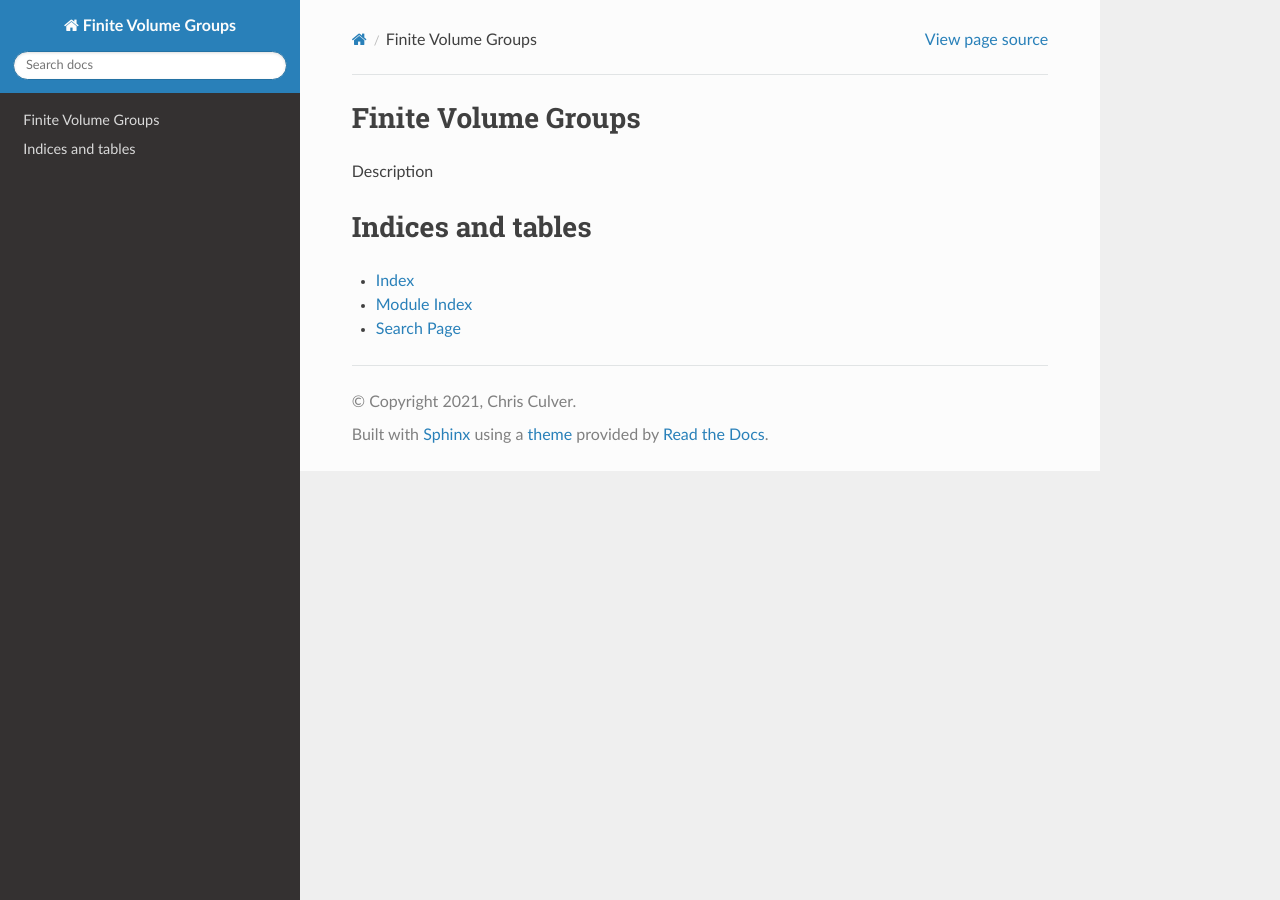
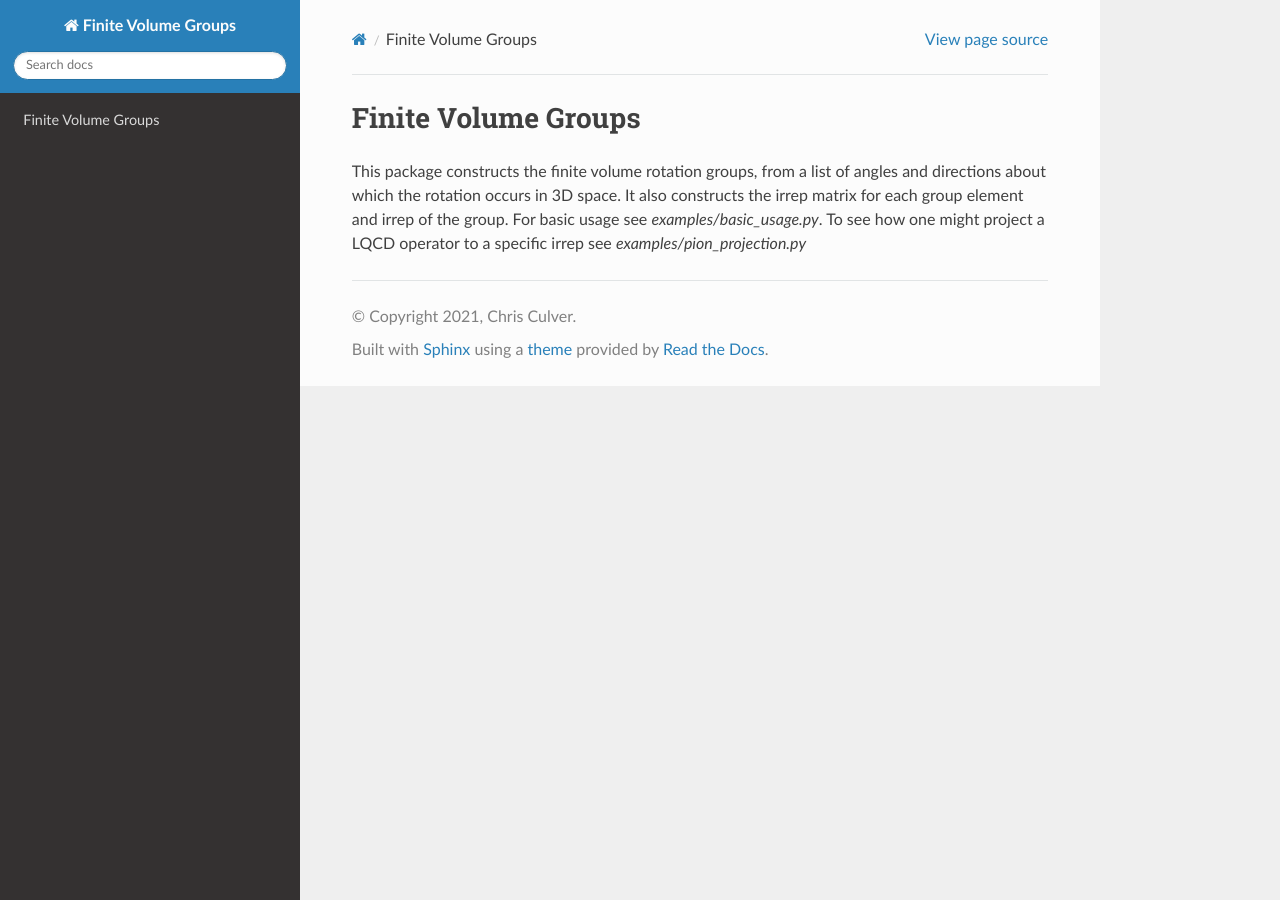
Before and after one commit to chrisculver/FiniteVolumeGroups, a Sphinx documentation site: the page built from docs/index.rst, in a window 1280 px wide. Built offline with Sphinx 7.4.7 and the Read the Docs theme 2.0.0, drawn with Linux system fonts in a browser that asks for light colours.

Commit message:
Better readme, starting documentation but want to link to examples.

```diff
--- a/docs/index.rst
+++ b/docs/index.rst
@@ -6,19 +6,8 @@
 Finite Volume Groups
 ====================
 
-Description
-
-.. toctree::
-   :maxdepth: 2
-   :caption: User Guide
-
-
-
-
-
-Indices and tables
-==================
-
-* :ref:`genindex`
-* :ref:`modindex`
-* :ref:`search`
+This package constructs the finite volume rotation groups, from a list of
+angles and directions about which the rotation occurs in 3D space.  It also
+constructs the irrep matrix for each group element and irrep of the group.  For
+basic usage see `examples/basic_usage.py`.  To see how one might project a LQCD
+operator to a specific irrep see `examples/pion_projection.py`
```
